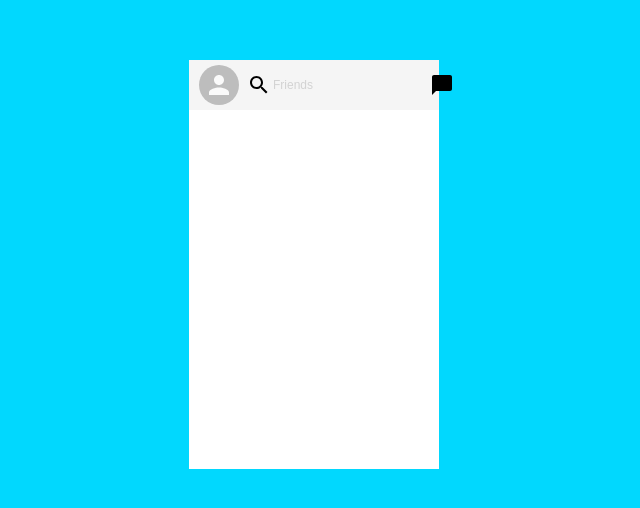
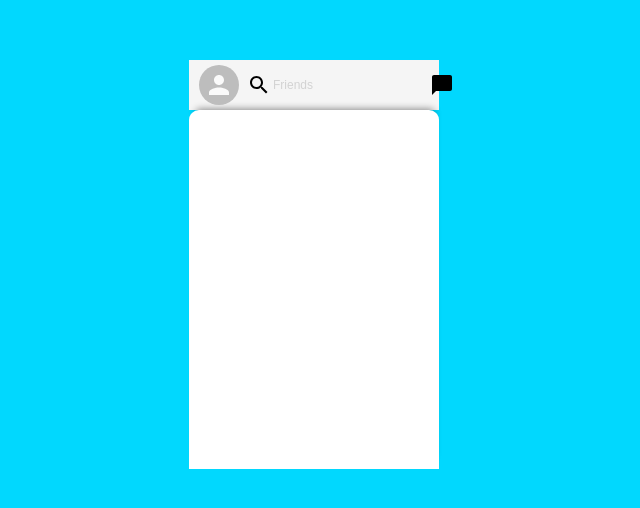
Before and after one commit to pairofAces/snapchat-clone, a React (Create React App) app: page /chats in a window 1280 px wide. Shown: the part 140-648 px from the top of the page, without its empty margins (326-966 px from the left). Built offline with nearby package versions, Linux system fonts and the light colour scheme.

Commit message:
Chats.css -> achieved a 3d effect with the chat_posts section

```diff
--- a/src/components/Chats/Chats.css
+++ b/src/components/Chats/Chats.css
@@ -41,6 +41,10 @@
 }
 
 .chat__posts {
+    box-shadow: 1px -7px 7px -6px rgba(0, 0, 0, 0.44);
     height: 359px;
+    /* margin-top: -9px; */
+    border-top-left-radius: 10px;
+    border-top-right-radius: 10px;
     background-color: white;
 }
```
